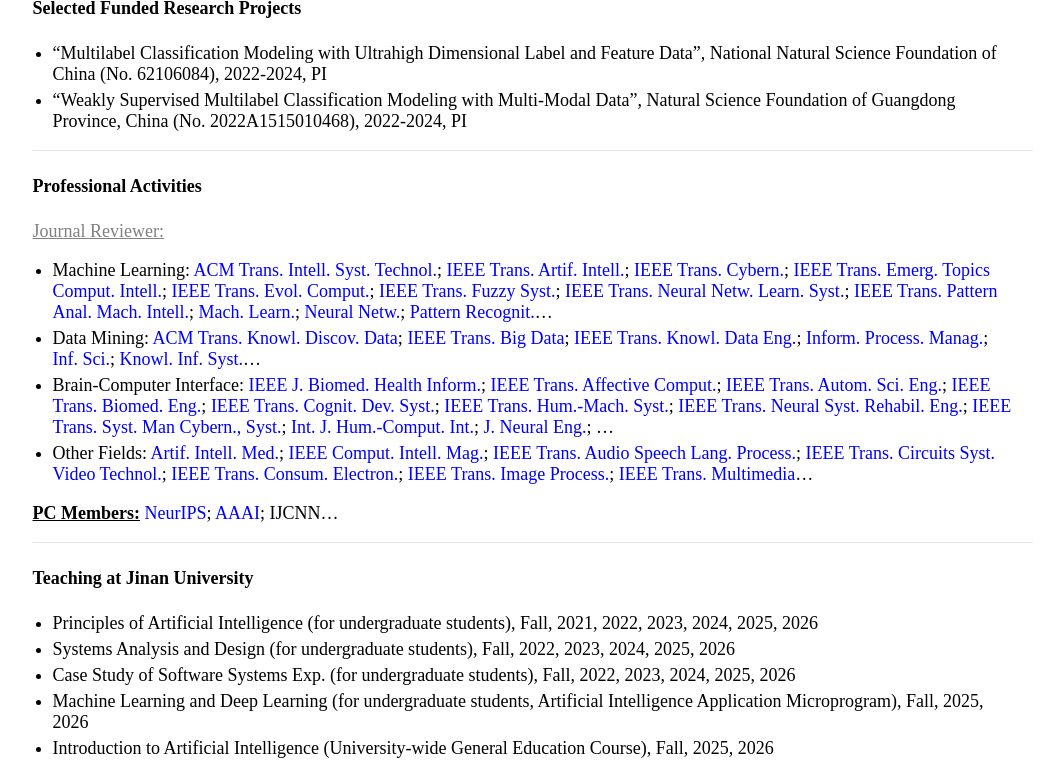
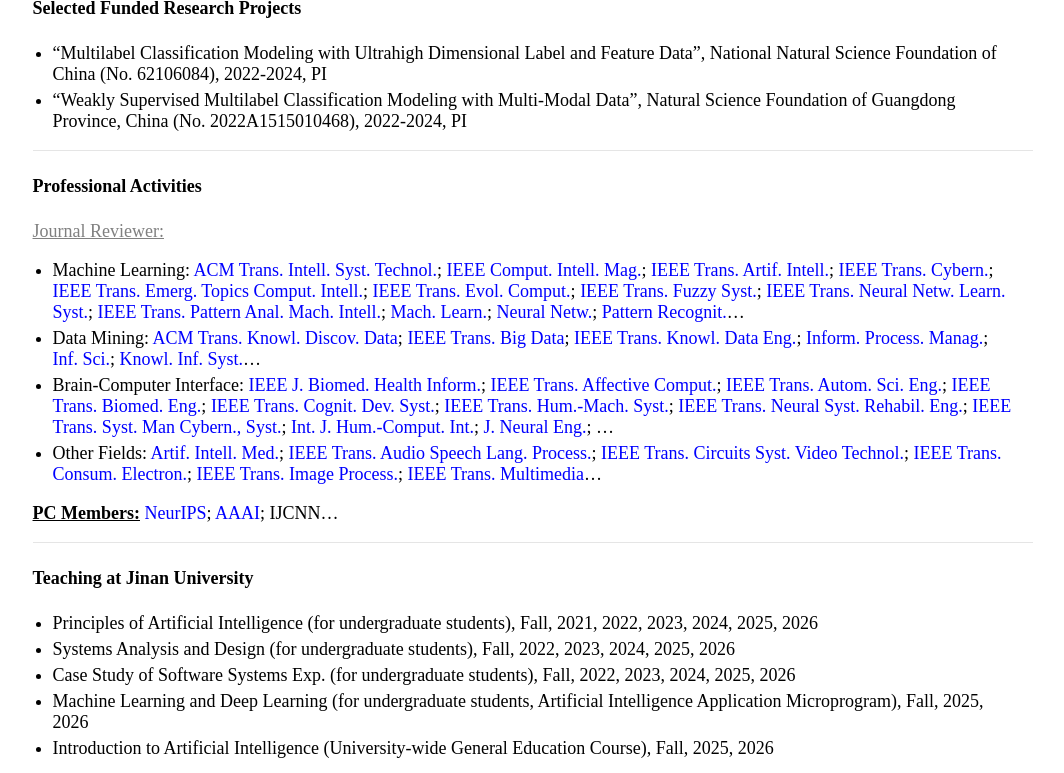
Before and after one commit to jiazhang-ml/jiazhang-ml.github.io, a Jekyll site: the page built from index.md, in a window 1280 px wide and 900 px high, scrolled down 1882 px, cut to the strip 0-773 px from the top of the window. Shown: the whole strip, without its empty margins (107-1171 px from the left). Built offline with Jekyll 4.4.1, drawn with Linux system fonts in a browser that asks for light colours.

```diff
--- a/index.md
+++ b/index.md
@@ -64,10 +64,10 @@ Research Interests: My research interests include *machine learning* and *data m
 #### Professional Activities
 
 <font color="gray"><u>Journal Reviewer:</u></font>
-* Machine Learning: [ACM Trans. Intell. Syst. Technol.](https://mc.manuscriptcentral.com/tist); [IEEE Trans. Artif. Intell.](https://mc.manuscriptcentral.com/tai-ieee); [IEEE Trans. Cybern.](https://mc.manuscriptcentral.com/cyb-ieee); [IEEE Trans. Emerg. Topics Comput. Intell.](https://mc.manuscriptcentral.com/tetci-ieee); [IEEE Trans. Evol. Comput.](https://mc.manuscriptcentral.com/tevc-ieee); [IEEE Trans. Fuzzy Syst.](https://mc.manuscriptcentral.com/tfs-ieee); [IEEE Trans. Neural Netw. Learn. Syst.](https://mc.manuscriptcentral.com/tnnls); [IEEE Trans. Pattern Anal. Mach. Intell.](https://mc.manuscriptcentral.com/tpami-cs); [Mach. Learn.](https://link.springer.com/journal/10994); [Neural Netw.](https://www.editorialmanager.com/neunet/default.aspx); [Pattern Recognit.](https://www.sciencedirect.com/journal/pattern-recognition)...
+* Machine Learning: [ACM Trans. Intell. Syst. Technol.](https://mc.manuscriptcentral.com/tist); [IEEE Comput. Intell. Mag.](https://mc.manuscriptcentral.com/cim-ieee); [IEEE Trans. Artif. Intell.](https://mc.manuscriptcentral.com/tai-ieee); [IEEE Trans. Cybern.](https://mc.manuscriptcentral.com/cyb-ieee); [IEEE Trans. Emerg. Topics Comput. Intell.](https://mc.manuscriptcentral.com/tetci-ieee); [IEEE Trans. Evol. Comput.](https://mc.manuscriptcentral.com/tevc-ieee); [IEEE Trans. Fuzzy Syst.](https://mc.manuscriptcentral.com/tfs-ieee); [IEEE Trans. Neural Netw. Learn. Syst.](https://mc.manuscriptcentral.com/tnnls); [IEEE Trans. Pattern Anal. Mach. Intell.](https://mc.manuscriptcentral.com/tpami-cs); [Mach. Learn.](https://link.springer.com/journal/10994); [Neural Netw.](https://www.editorialmanager.com/neunet/default.aspx); [Pattern Recognit.](https://www.sciencedirect.com/journal/pattern-recognition)...
 * Data Mining: [ACM Trans. Knowl. Discov. Data](https://mc.manuscriptcentral.com/tkdd); [IEEE Trans. Big Data](https://mc.manuscriptcentral.com/tbd-cs); [IEEE Trans. Knowl. Data Eng.](https://mc.manuscriptcentral.com/tkde-cs); [Inform. Process. Manag.](https://www.editorialmanager.com/ipm/default.aspx); [Inf. Sci.](https://www.sciencedirect.com/journal/information-sciences); [Knowl. Inf. Syst.](https://www.springer.com/journal/10115)...
 * Brain-Computer Interface: [IEEE J. Biomed. Health Inform.](https://mc.manuscriptcentral.com/jbhi-embs); [IEEE Trans. Affective Comput.](https://mc.manuscriptcentral.com/taffc-cs); [IEEE Trans. Autom. Sci. Eng.](https://mc.manuscriptcentral.com/t-ase); [IEEE Trans. Biomed. Eng.](https://mc.manuscriptcentral.com/tbme-embs); [IEEE Trans. Cognit. Dev. Syst.](https://mc.manuscriptcentral.com/tcds-ieee); [IEEE Trans. Hum.-Mach. Syst.](https://mc.manuscriptcentral.com/thms); [IEEE Trans. Neural Syst. Rehabil. Eng.](https://mc.manuscriptcentral.com/tnsre-embs); [IEEE Trans. Syst. Man Cybern., Syst.](https://mc.manuscriptcentral.com/systems); [Int. J. Hum.-Comput. Int.](https://mc.manuscriptcentral.com/hihc); [J. Neural Eng.](https://mc04.manuscriptcentral.com/jne-iop); ...
-* Other Fields: [Artif. Intell. Med.](https://www.editorialmanager.com/aiim/Default.aspx); [IEEE Comput. Intell. Mag.](https://mc.manuscriptcentral.com/cim-ieee); [IEEE Trans. Audio Speech Lang. Process.](https://mc.manuscriptcentral.com/tasl-ieee); [IEEE Trans. Circuits Syst. Video Technol.](https://mc.manuscriptcentral.com/tcsvt); [IEEE Trans. Consum. Electron.](https://mc.manuscriptcentral.com/tce-ieee); [IEEE Trans. Image Process.](https://mc.manuscriptcentral.com/tip-ieee); [IEEE Trans. Multimedia](https://mc.manuscriptcentral.com/tmm-ieee)...
+* Other Fields: [Artif. Intell. Med.](https://www.editorialmanager.com/aiim/Default.aspx); [IEEE Trans. Audio Speech Lang. Process.](https://mc.manuscriptcentral.com/tasl-ieee); [IEEE Trans. Circuits Syst. Video Technol.](https://mc.manuscriptcentral.com/tcsvt); [IEEE Trans. Consum. Electron.](https://mc.manuscriptcentral.com/tce-ieee); [IEEE Trans. Image Process.](https://mc.manuscriptcentral.com/tip-ieee); [IEEE Trans. Multimedia](https://mc.manuscriptcentral.com/tmm-ieee)...
 
 **<u>PC Members:</u>** [NeurIPS](https://openreview.net/login?redirect=/group?id%3DNeurIPS.cc%252F2026%252FConference%252FReviewers); [AAAI](https://openreview.net/login?redirect=/group?id%3DAAAI.org%252F2027%252FConference%252FProgram_Committee); IJCNN...
 
```
